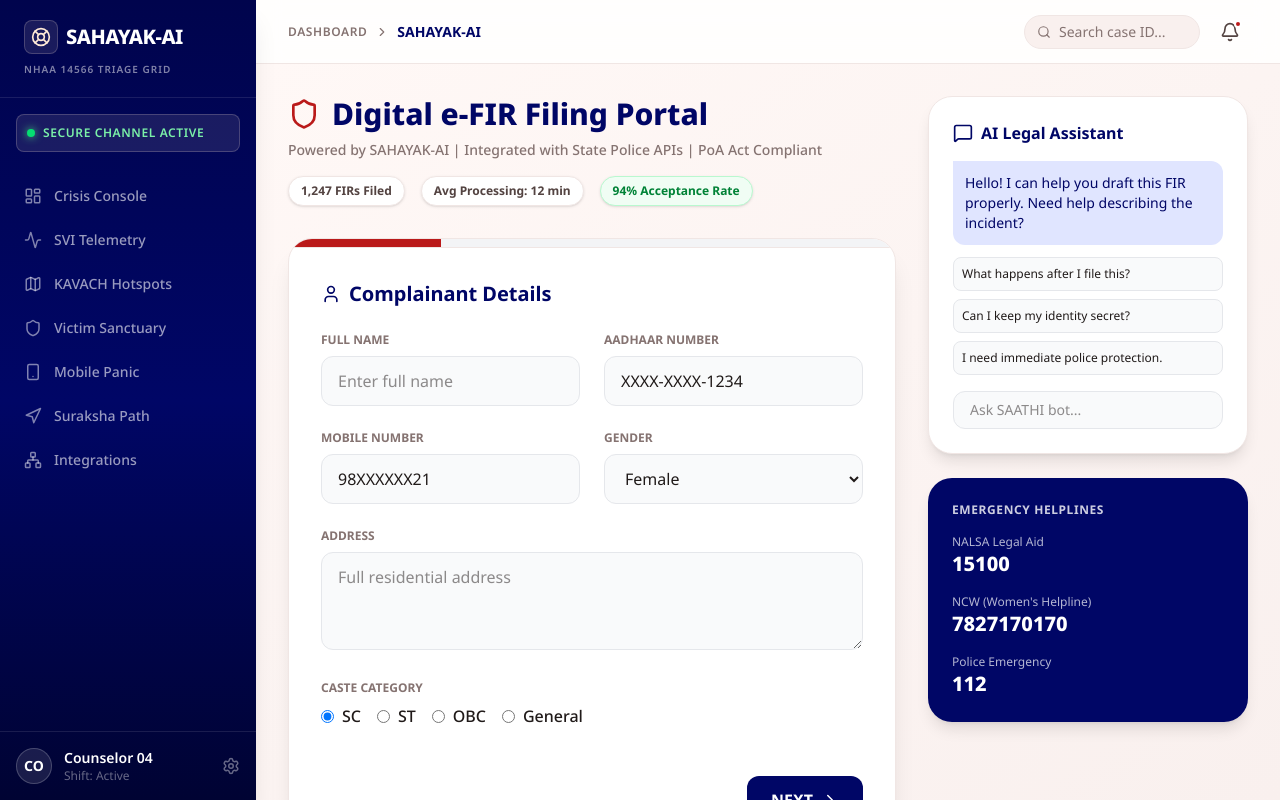
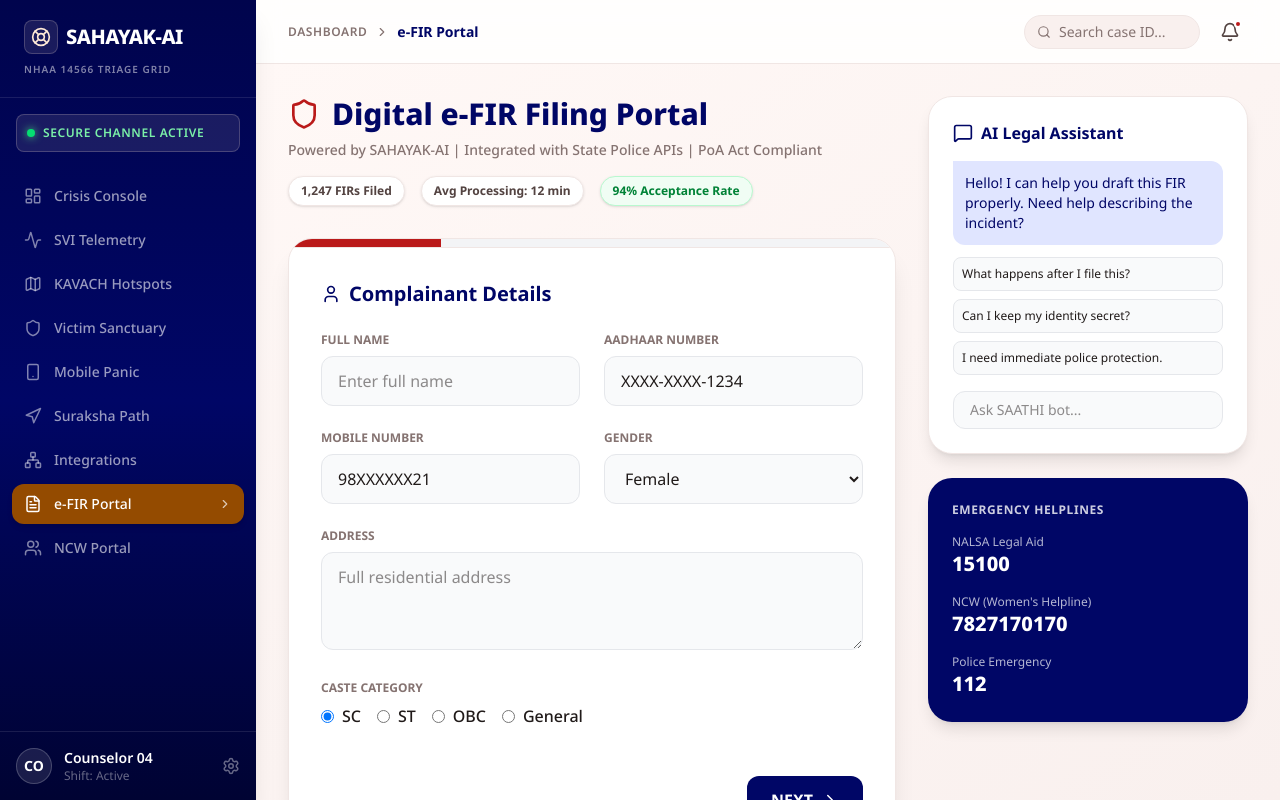
Before and after one commit to abhranilsingharoy-cloud/SAHAYAK, a Next.js app: page /efir in a window 1280 px wide. Built offline with nearby package versions, Linux system fonts and the light colour scheme.

Commit message:
Add e-FIR and NCW portal links to sidebar

```diff
--- a/app/components/AppLayoutClient.tsx
+++ b/app/components/AppLayoutClient.tsx
@@ -17,7 +17,9 @@ import {
   ChevronRight,
   LifeBuoy,
   Navigation,
-  Network
+  Network,
+  FileText,
+  Users
 } from 'lucide-react';
 
 const APP_LINKS = [
@@ -28,6 +30,8 @@ const APP_LINKS = [
   { name: 'Mobile Panic', href: '/mobile', icon: Smartphone },
   { name: 'Suraksha Path', href: '/suraksha', icon: Navigation },
   { name: 'Integrations', href: '/integrations', icon: Network },
+  { name: 'e-FIR Portal', href: '/efir', icon: FileText },
+  { name: 'NCW Portal', href: '/ncw', icon: Users },
 ];
 
 export default function AppLayoutClient({ children }: { children: React.ReactNode }) {
```
